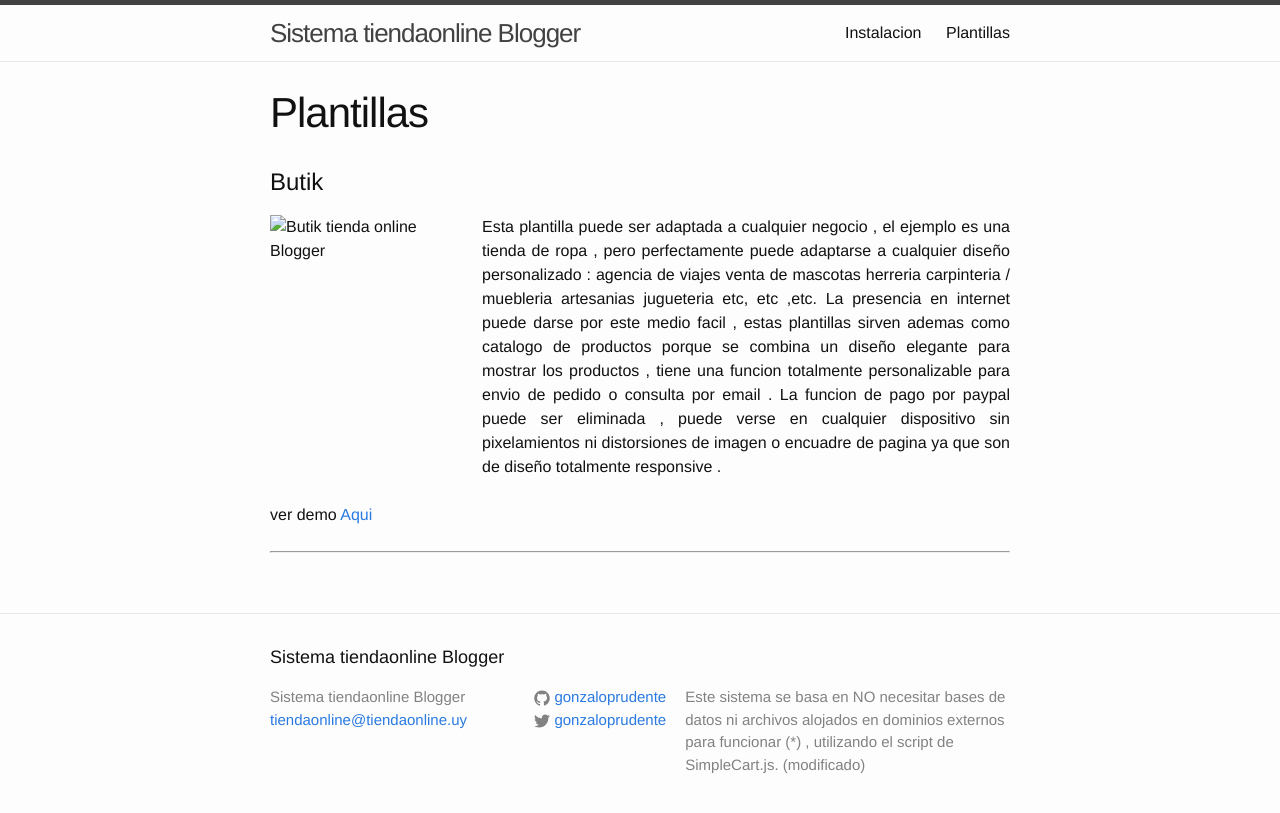
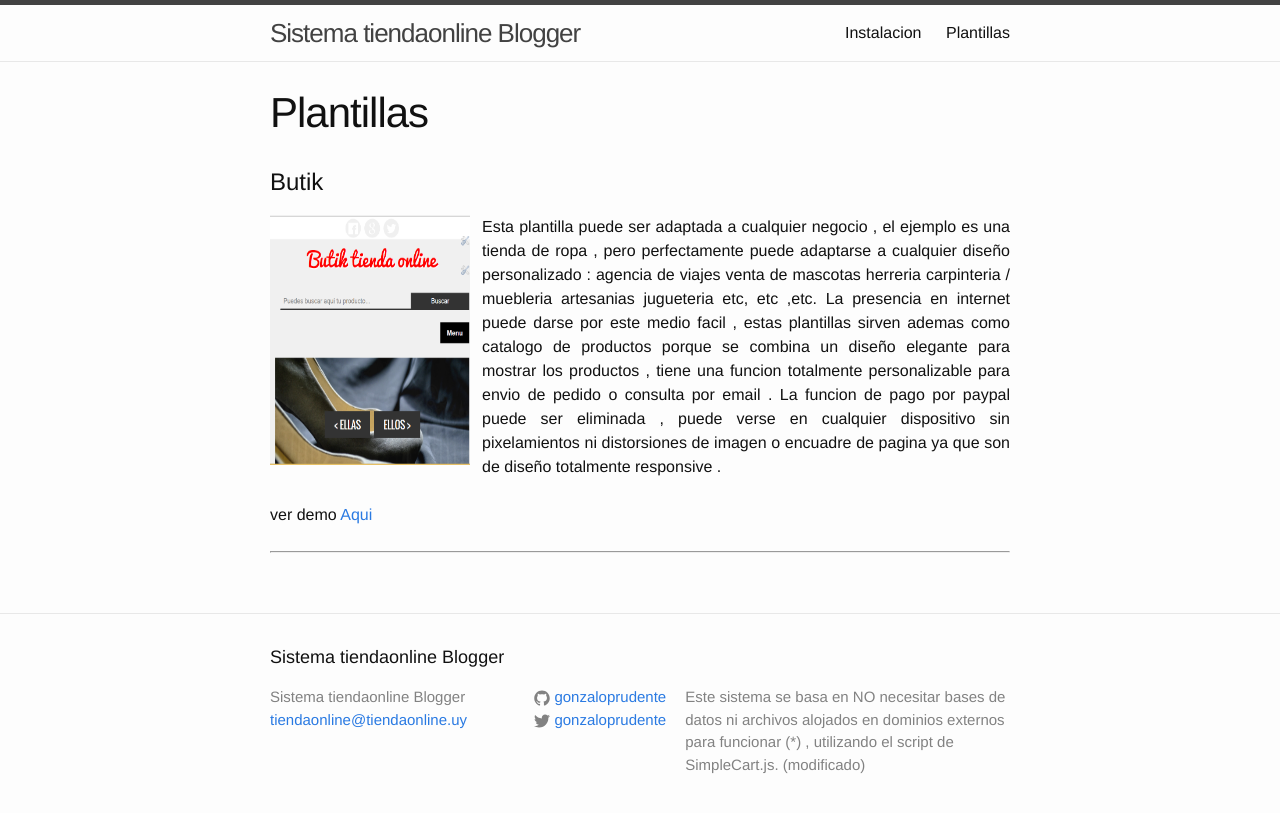
Before and after one commit to GonzaloPrudente/TiendaBlogger, a Jekyll site: the page built from plantillas.html, in a window 1280 px wide. Shown: the top 813 px of the page. Built offline with Jekyll 4.4.1, drawn with Linux system fonts in a browser that asks for light colours.

Commit message:
agregando imagen a pagina plantillas

```diff
--- a/plantillas.html
+++ b/plantillas.html
@@ -4,7 +4,7 @@ title: Plantillas
 permalink: /plantillas/
 ---
 <h1>Butik</h1>
-<img src="assets/butik.png" alt="Butik tienda online Blogger" style="float:left;width:200px;height:250px;margin-right:12px;">
+<img src="/assets/butik.png" alt="Butik tienda online Blogger" style="float:left;width:200px;height:250px;margin-right:12px;">
 <div align="justify">Esta plantilla puede ser adaptada a cualquier negocio , el ejemplo es una tienda de ropa , pero perfectamente puede adaptarse a cualquier diseño personalizado :
 agencia de viajes
 venta de mascotas
```
Also changed, not shown: 1 other file.
